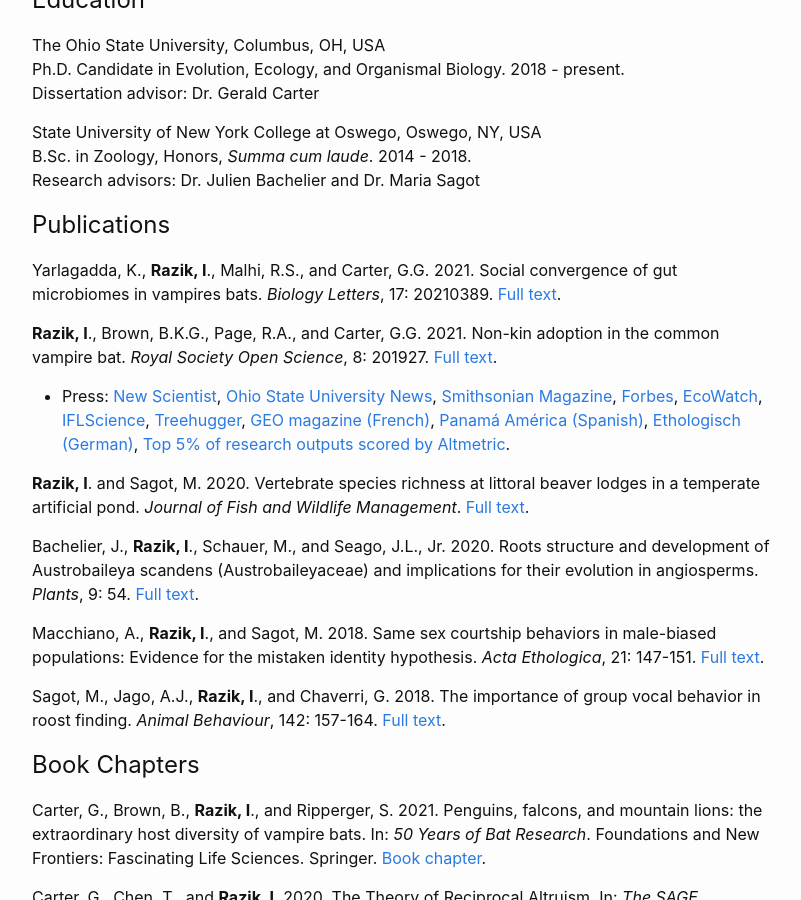
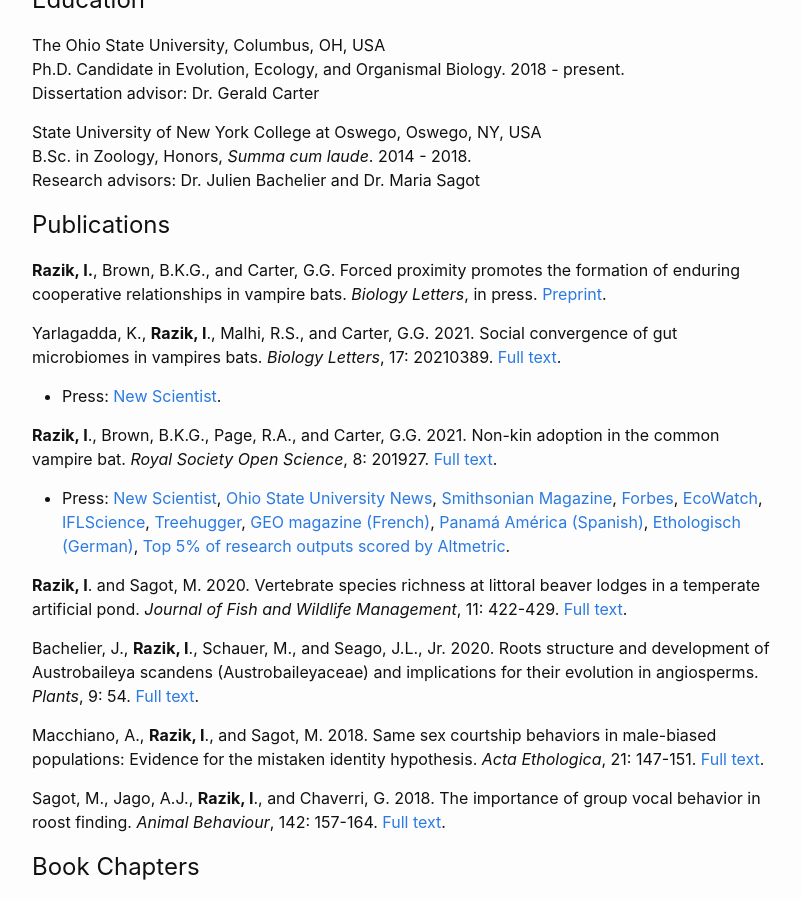
Before and after one commit to imranrazik/imranrazik.github.io, a Jekyll site: the page built from CV.md, in a window 1280 px wide and 900 px high, scrolled down 322 px. Shown: the whole window, without its empty margins (238-1039 px from the left). Built offline with Jekyll 4.4.1, drawn with Linux system fonts in a browser that asks for light colours; our own code applies the rules of GitHub Pages for plain Markdown files.

Commit message:
Update CV.md

```diff
--- a/CV.md
+++ b/CV.md
@@ -17,12 +17,15 @@ B.Sc. in Zoology, Honors, *Summa cum laude*. 2014 - 2018. <br/>
 Research advisors: Dr. Julien Bachelier and Dr. Maria Sagot
 
 ## Publications
+**Razik, I.**, Brown, B.K.G., and Carter, G.G. Forced proximity promotes the formation of enduring cooperative relationships in vampire bats. *Biology Letters*, in press. [Preprint](https://doi.org/10.1101/2022.01.30.478382).
+
 Yarlagadda, K., **Razik, I**., Malhi, R.S., and Carter, G.G. 2021. Social convergence of gut microbiomes in vampires bats. *Biology Letters*, 17: 20210389. [Full text](https://doi.org/10.1098/rsbl.2021.0389).
+- Press: [New Scientist](https://www.newscientist.com/article/2295878-vampire-bats-that-live-together-share-a-common-gut-microbiome/).
 
 **Razik, I**., Brown, B.K.G., Page, R.A., and Carter, G.G. 2021. Non-kin adoption in the common vampire bat. *Royal Society Open Science*, 8: 201927. [Full text](https://doi.org/10.1098/rsos.201927).
  - Press: [New Scientist](https://www.newscientist.com/article/2267108-vampire-bat-adopts-orphan-baby-bat-after-untimely-death-of-its-mother/), [Ohio State University News](https://news.osu.edu/a-rare-observation-of-a-vampire-bat-adopting-an-unrelated-pup/), [Smithsonian Magazine](https://www.smithsonianmag.com/blogs/smithsonian-tropical-research-institute/2021/03/09/baby-vampire-bat-adopted-moms-best-friend/), [Forbes](https://www.forbes.com/sites/saratabin/2021/02/16/why-do-animals-adopt-the-case-of-a-baby-bat-adopted-by-its-mothers-best-friend-sheds-some-light-on-one-of-biologys-mysteries/?sh=5476317f4770), [EcoWatch](https://www.ecowatch.com/vampire-bat-adopt-baby-2650428436.html), [IFLScience](https://www.iflscience.com/plants-and-animals/an-orphaned-vampire-bat-pup-was-adopted-by-its-mothers-best-friend/), [Treehugger](https://www.treehugger.com/vampire-bat-adopts-orphaned-pup-5112684), [GEO magazine (French)](https://www.geo.fr/environnement/des-chercheurs-observent-une-chauve-souris-vampire-adopter-le-petit-de-son-amie-morte-203701), [Panamá América (Spanish)](https://www.panamaamerica.com.pa/variedades/estudio-cria-un-murcielago-vampiro-fue-adoptada-1181442), [Ethologisch (German)](https://ethologisch.de/vampir-adoptiert-jungtier-einer-verstorbenen-freundin/), [Top 5% of research outputs scored by Altmetric](https://royalsociety.altmetric.com/details/99876020).
 
-**Razik, I**. and Sagot, M. 2020. Vertebrate species richness at littoral beaver lodges in a temperate artificial pond. *Journal of Fish and Wildlife Management*. [Full text](https://doi.org/10.3996/092019-JFWM-078). <br/>
+**Razik, I**. and Sagot, M. 2020. Vertebrate species richness at littoral beaver lodges in a temperate artificial pond. *Journal of Fish and Wildlife Management*, 11: 422-429. [Full text](https://doi.org/10.3996/092019-JFWM-078). <br/>
 
 Bachelier, J., **Razik, I**., Schauer, M., and Seago, J.L., Jr. 2020. Roots structure and development of Austrobaileya scandens (Austrobaileyaceae) and implications for their evolution in angiosperms. *Plants*, 9: 54. [Full text](https://www.mdpi.com/2223-7747/9/1/54/htm). <br/>
 
```
